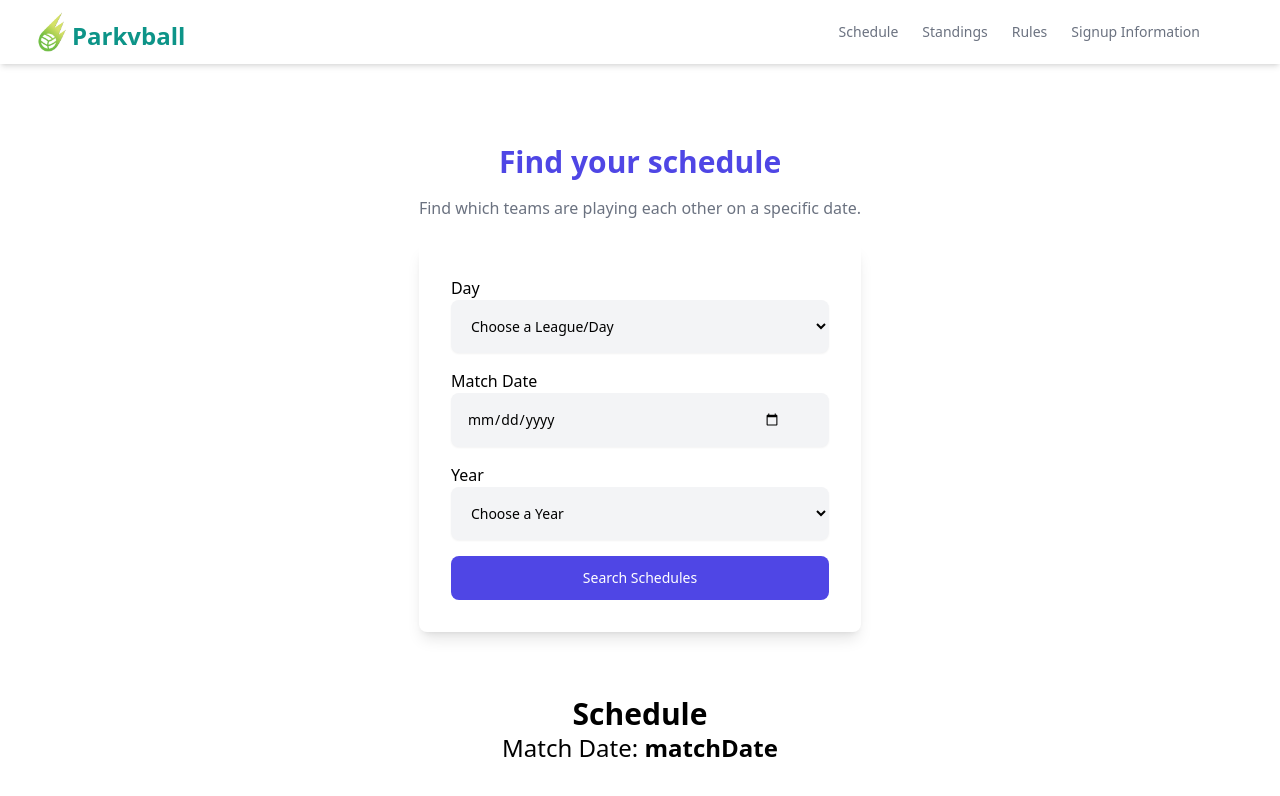
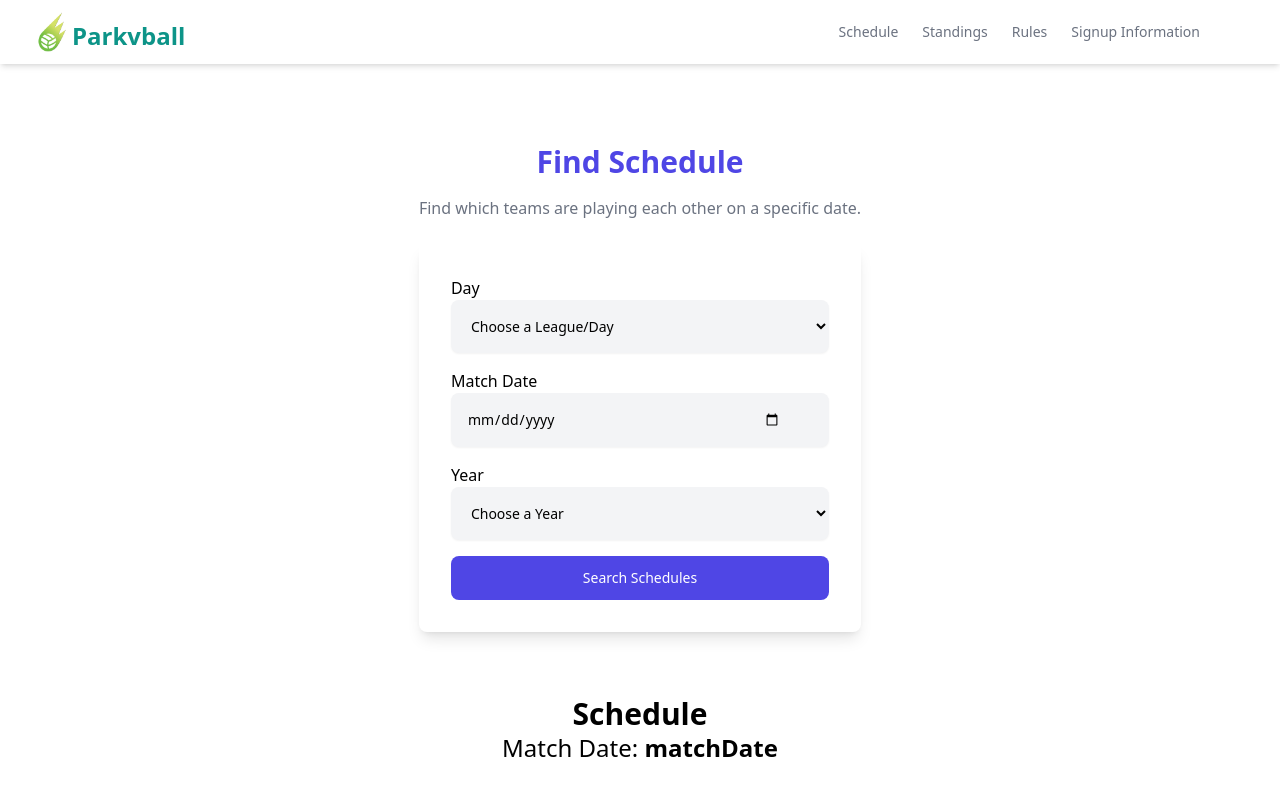
Before and after one commit to tumb/ParkVolleyball, a Next.js app: page /schedule in a window 1280 px wide. Shown: the top 796 px of the page. Built offline with nearby package versions, Linux system fonts and the light colour scheme; no server answers; the database is empty.

Commit message:
Test change

```diff
--- a/components/UI/ScheduleForm.tsx
+++ b/components/UI/ScheduleForm.tsx
@@ -19,7 +19,7 @@ export default function ScheduleForm({
     <div className="mx-auto max-w-screen-xl px-4 py-16 sm:px-6 lg:px-8">
       <div className="mx-auto max-w-lg">
         <h1 className="text-center text-2xl font-bold text-indigo-600 sm:text-3xl">
-          Find your schedule
+          Find Schedule
         </h1>
 
         <p className="mx-auto mt-4 max-w-md text-center text-gray-500">
```
